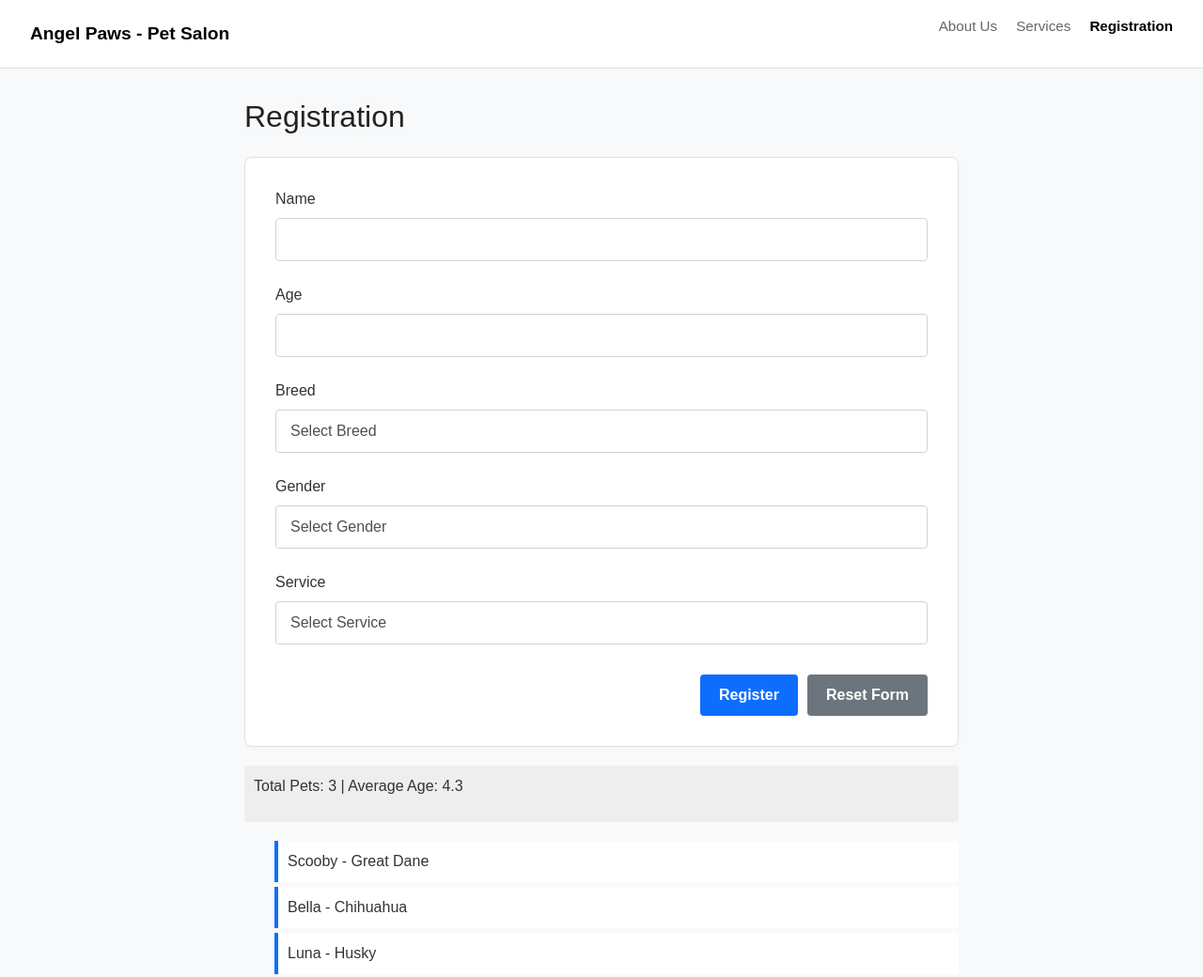
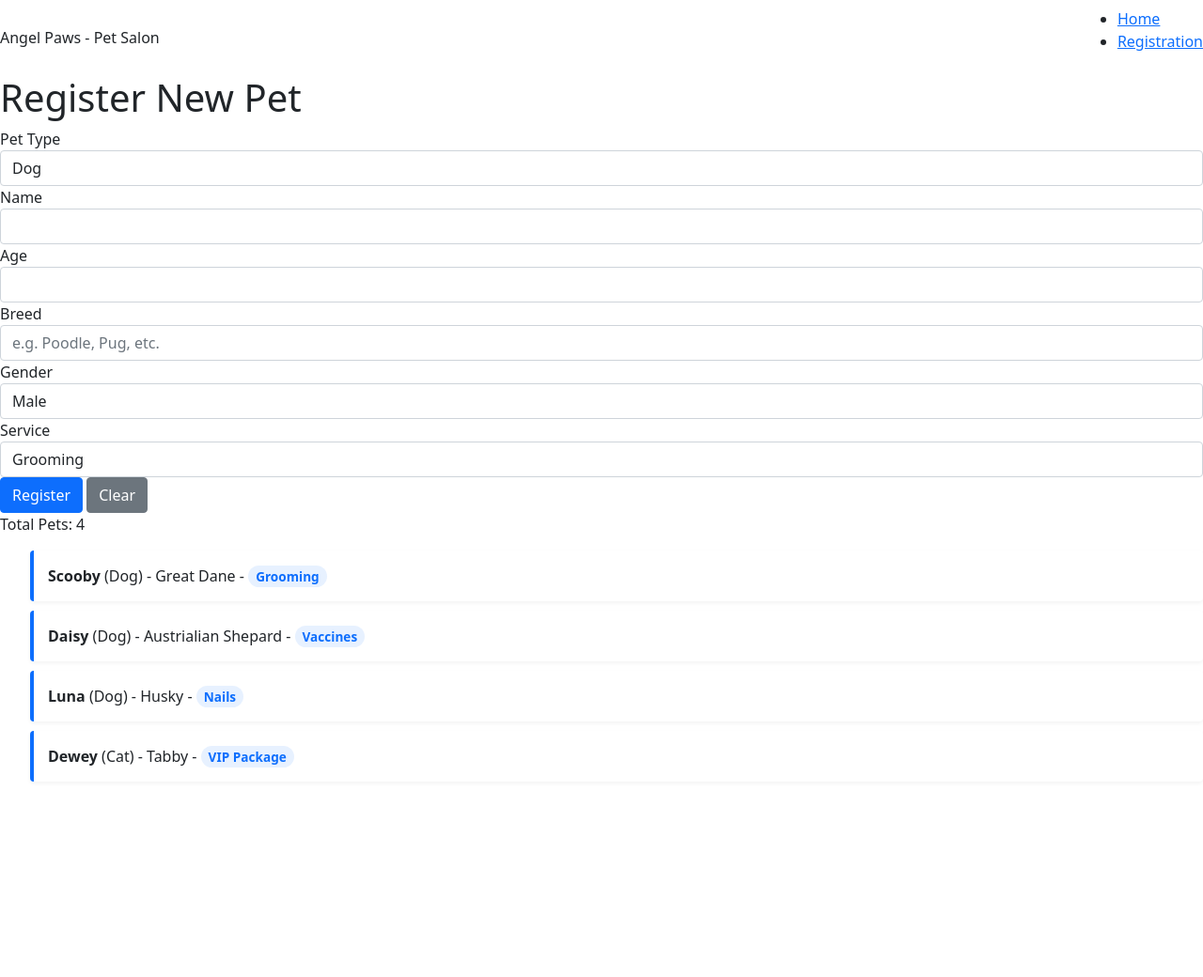
Before and after one commit to AH3719/pet-salon-ch63, a plain HTML site: page Styles/registration.html in a window 1280 px wide. Shown: the whole page at 94% size. After the commit the page ends 848 px from the top, so only its background shows below. Drawn offline with nearby package versions, Linux system fonts and the light colour scheme.

Commit message:
Assignment 2

```diff
--- a/Styles/registration.html
+++ b/Styles/registration.html
@@ -3,26 +3,34 @@
 <head>
     <meta charset="UTF-8">
     <meta name="viewport" content="width=device-width, initial-scale=1.0">
-    <title>Paws & Relax | Pet Salon Dashboard</title>
-    <link href="https://cdn.jsdelivr.net/npm/bootstrap@5.0.2/dist/css/bootstrap.min.css" rel="stylesheet">    <link rel="stylesheet" href="style.css">
+    <title>Register | Angel Paws - Pet Salon</title>
+    <link href="https://cdn.jsdelivr.net/npm/bootstrap@5.0.2/dist/css/bootstrap.min.css" rel="stylesheet" integrity="sha384-EVSTQN3/azprG1Anm3QDgpJLIm9Nao0Yz1ztcQTwFspd3yD65VohhpuuCOmLASjC" crossorigin="anonymous">
+    <link rel="stylesheet" href="style.css">
 </head>
 <body>
-
     <nav class="navbar">
-        <div class="nav-brand">Angel Paws - Pet Salon</div>
+        <div class="nav-brand salon-name-display">Angel Paws - Pet Salon</div>
         <ul class="nav-links">
-            <li><a href="#">About Us</a></li>
-            <li><a href="#">Services</a></li>
-            <li><a href="#" class="active">Registration</a></li>
+            <li><a href="index.html">Home</a></li>
+            <li><a href="registration.html" class="active">Registration</a></li>
         </ul>
     </nav>
 
     <div class="main-container">
-
-        <h1 class="page-title">Registration</h1>
+        <h1 class="page-title">Register New Pet</h1>
 
         <div class="form-card">
             <form id="pet-form" onsubmit="event.preventDefault(); registerPet();">
+
+                <div class="form-group">
+                    <label for="txt-type">Pet Type</label>
+                    <select id="txt-type" class="form-control">
+                        <option value="Dog">Dog</option>
+                        <option value="Cat">Cat</option>
+                        <option value="Bird">Bird</option>
+                        <option value="Other">Other</option>
+                    </select>
+                </div>
 
                 <div class="form-group">
                     <label for="txt-name">Name</label>
@@ -36,20 +44,12 @@
 
                 <div class="form-group">
                     <label for="txt-breed">Breed</label>
-                    <select id="txt-breed" class="form-control">
-                        <option value="" disabled selected>Select Breed</option>
-                        <option value="Mixed">Mixed</option>
-                        <option value="Labrador">Labrador</option>
-                        <option value="Chihuahua">Chihuahua</option>
-                        <option value="Poodle">Poodle</option>
-                        <option value="Other">Other</option>
-                    </select>
+                    <input type="text" id="txt-breed" class="form-control" placeholder="e.g. Poodle, Pug, etc.">
                 </div>
 
                 <div class="form-group">
                     <label for="txt-gender">Gender</label>
                     <select id="txt-gender" class="form-control">
-                        <option value="" disabled selected>Select Gender</option>
                         <option value="Male">Male</option>
                         <option value="Female">Female</option>
                     </select>
@@ -58,27 +58,25 @@
                 <div class="form-group">
                     <label for="txt-service">Service</label>
                     <select id="txt-service" class="form-control">
-                        <option value="" disabled selected>Select Service</option>
                         <option value="Grooming">Grooming</option>
                         <option value="Vaccines">Vaccines</option>
                         <option value="Nails">Nails</option>
+                        <option value="VIP Package">VIP Package</option>
                     </select>
                 </div>
 
                 <div class="button-container">
                     <button type="submit" class="btn btn-primary">Register</button>
-                    <button type="reset" class="btn btn-secondary">Reset Form</button>
+                    <button type="reset" class="btn btn-secondary">Clear</button>
                 </div>
             </form>
         </div>
 
         <div class="dashboard-stats">
-            <p>Total Pets: <span id="total-pets">0</span> | Average Age: <span id="average-age">0</span></p>
+            <p>Total Pets: <span id="total-pets">0</span></p>
         </div>
 
-        <ul id="pet-list">
-            </ul>
-
+        <ul id="pet-list"></ul>
     </div>
 
     <script src="script.js"></script>
--- a/Styles/script.js
+++ b/Styles/script.js
@@ -1,70 +1,115 @@
-// 1. Array
-const pets = [
-    { name: "Scooby", age: 7, gender: "Male", service: "Grooming", breed: "Great Dane" },
-    { name: "Bella", age: 2, gender: "Female", service: "Nails", breed: "Chihuahua" },
-    { name: "Luna", age: 4, gender: "Female", service: "Grooming", breed: "Husky" }
-];
+// object literal for the Pet Salon
+const salon = {
+    name: "Angel Paws - Pet Salon",
+    phone: "555-123-4567",
+    address: {
+        street: "University Ave",
+        number: "768-B"
+    }
+};
 
-// 2. Display Count
-function displayPetCount() {
-    document.getElementById('total-pets').innerText = pets.length;
+// object constructor (The Class for creating new pets)
+function Pet(name, age, gender, breed, service, type) {
+    this.name = name;
+    this.age = age;
+    this.gender = gender;
+    this.breed = breed;
+    this.service = service;
+    this.type = type;
 }
 
-// 3. Display Names
-function displayPetNames() {
-    const listElement = document.getElementById('pet-list');
-    listElement.innerHTML = "";
+// Array to store pets
+const pets = [];
 
-    for (let i = 0; i < pets.length; i++) {
-        let li = `<li>${pets[i].name} - ${pets[i].breed}</li>`;
-        listElement.innerHTML += li;
+// 3 pets using the Constructor ---
+const pet1 = new Pet("Scooby", 10, "Male", "Great Dane", "Grooming", "Dog");
+const pet2 = new Pet("Daisy", 5, "Female", "Austrialian Shepard", "Vaccines", "Dog");
+const pet3 = new Pet("Luna", 7, "Female", "Husky", "Nails", "Dog");
+const pet4 = new Pet("Dewey", 3, "Male", "Tabby", "VIP Package", "Cat");
+
+// Add them to the array
+pets.push(pet1, pet2, pet3, pet4);
+
+
+// --- FUNCTION 1: Display Salon Info (For index.html) ---
+function displaySalonInfo() {
+    const salonNameVars = document.getElementsByClassName("salon-name-display");
+    const salonAddressVars = document.getElementsByClassName("salon-address-display");
+    const salonPhoneVars = document.getElementsByClassName("salon-phone-display");
+
+    // Update all elements with these classes (in case used in header and footer)
+    for(let i=0; i<salonNameVars.length; i++) {
+        salonNameVars[i].innerText = salon.name;
+    }
+    for(let i=0; i<salonAddressVars.length; i++) {
+        salonAddressVars[i].innerText = `${salon.address.number} ${salon.address.street}`;
+    }
+    for(let i=0; i<salonPhoneVars.length; i++) {
+        salonPhoneVars[i].innerText = salon.phone;
     }
 }
 
-// 4. Average Age
-function calculateAverageAge() {
-    let totalAge = 0;
-    for (let i = 0; i < pets.length; i++) {
-        totalAge += Number(pets[i].age);
+// --- FUNCTION 2: Display Pets in List (For register.html) ---
+function displayPetNames() {
+    // Check if the list exists (so this doesn't error on index.html)
+    const listElement = document.getElementById('pet-list');
+    if (listElement) {
+        listElement.innerHTML = ""; // Clear list
+
+        for (let i = 0; i < pets.length; i++) {
+            // Using a template string to show more info
+            let li = `
+            <li>
+                <strong>${pets[i].name}</strong> (${pets[i].type})
+                - ${pets[i].breed}
+                - <span class="service-tag">${pets[i].service}</span>
+            </li>`;
+            listElement.innerHTML += li;
+        }
+
+        // Update count
+        document.getElementById('total-pets').innerText = pets.length;
     }
-    let average = totalAge / pets.length;
-    document.getElementById('average-age').innerText = average.toFixed(1);
 }
 
-// 5. Register Function
+// --- FUNCTION 3: Register New Pet ---
 function registerPet() {
-    const nameInput = document.getElementById('txt-name').value;
-    const ageInput = document.getElementById('txt-age').value;
-    const breedInput = document.getElementById('txt-breed').value;
-    const genderInput = document.getElementById('txt-gender').value;
-    const serviceInput = document.getElementById('txt-service').value;
+    // 1. Get values
+    const nameInput = document.getElementById('txt-name');
+    const ageInput = document.getElementById('txt-age');
+    const breedInput = document.getElementById('txt-breed');
+    const genderInput = document.getElementById('txt-gender');
+    const serviceInput = document.getElementById('txt-service');
+    const typeInput = document.getElementById('txt-type'); // NEW FIELD
 
-    if(!nameInput || !ageInput || !breedInput) {
-        alert("Please fill in all fields.");
+    // 2. Validation (Simple)
+    if(nameInput.value === "" || ageInput.value === "") {
+        alert("Please enter required fields");
         return;
     }
 
-    const newPet = {
-        name: nameInput,
-        age: Number(ageInput),
-        gender: genderInput,
-        service: serviceInput,
-        breed: breedInput
-    };
+    // 3. Create the new object using the Constructor
+    const newPet = new Pet(
+        nameInput.value,
+        Number(ageInput.value),
+        genderInput.value,
+        breedInput.value,
+        serviceInput.value,
+        typeInput.value // Passing the new type
+    );
 
+    // 4. Add to array
     pets.push(newPet);
 
-    displayPetCount();
+    // 5. Update Display
     displayPetNames();
-    calculateAverageAge();
 
-    // Reset form after submission
+    // 6. Clear the form
     document.getElementById('pet-form').reset();
 }
 
-// Init
+// --- ON LOAD ---
 window.onload = function() {
-    displayPetCount();
+    displaySalonInfo();
     displayPetNames();
-    calculateAverageAge();
-};
+}
--- a/Styles/style.css
+++ b/Styles/style.css
@@ -1,149 +1,51 @@
-/* Global Resets */
-* {
-    box-sizing: border-box;
-    margin: 0;
-    padding: 0;
-    font-family: 'Nunito', sans-serif;
+
+
+.hero-section {
+    text-align: center;
+    padding: 50px 20px;
+    background-color: white;
+    margin: 20px auto;
+    max-width: 800px;
+    border-radius: 8px;
+    box-shadow: 0 4px 6px rgba(255, 191, 0, 0.79);
 }
 
-body {
-    background-color: #f8f9fa; /* Very light grey background */
+.hero-section h1 {
+    color: #2c3e50;
+    margin-bottom: 10px;
+}
+
+.info-box {
+    background-color: #f8f9fa;
+    padding: 20px;
+    border-left: 5px solid #0d6efd;
+    text-align: left;
+    max-width: 400px;
+    margin: 20px auto;
+    border-radius: 4px;
+}
+
+.info-box h3 {
+    margin-bottom: 10px;
     color: #333;
 }
 
-/* --- NEW: Navigation Bar Styles --- */
-.navbar {
-    background-color: white;
-    padding: 1rem 2rem;
-    display: flex;
-    align-items: center;
-    border-bottom: 1px solid #ddd;
-    margin-bottom: 2rem;
+/* List Item Styling */
+#pet-list li {
+    background: white;
+    padding: 15px;
+    margin-bottom: 10px;
+    border-left: 4px solid #0d6efd;
+    border-radius: 4px;
+    box-shadow: 0 2px 4px rgba(0,0,0,0.05);
+    list-style: none;
 }
 
-.nav-brand {
-    font-weight: bold;
-    font-size: 1.2rem;
-    margin-right: 2rem;
-    color: #000;
-}
-
-.nav-links {
-    list-style: none;
-    display: flex;
-    gap: 20px;
-}
-
-.nav-links a {
-    text-decoration: none;
-    color: #666;
-    font-size: 0.95rem;
-}
-
-.nav-links a.active {
-    color: #000;
+.service-tag {
+    background-color: #e7f1ff;
+    color: #0d6efd;
+    padding: 2px 8px;
+    border-radius: 12px;
+    font-size: 0.85rem;
     font-weight: bold;
 }
-
-/* --- Main Layout --- */
-.main-container {
-    max-width: 800px;
-    margin: 0 auto;
-    padding: 0 20px;
-}
-
-.page-title {
-    font-size: 2rem;
-    margin-bottom: 1.5rem;
-    color: #222;
-}
-
-/* --- Form Card Styles (Matching the image) --- */
-.form-card {
-    background-color: white;
-    padding: 2rem;
-    border: 1px solid #e0e0e0;
-    border-radius: 8px; /* Slightly rounded corners */
-    box-shadow: 0 2px 5px rgba(0,0,0,0.02);
-}
-
-.form-group {
-    margin-bottom: 1.5rem;
-}
-
-label {
-    display: block; /* Forces label to be on its own line */
-    margin-bottom: 0.5rem;
-    font-weight: 500;
-    color: #333;
-}
-
-.form-control {
-    width: 100%;
-    padding: 10px 15px;
-    border: 1px solid #ced4da;
-    border-radius: 4px;
-    font-size: 1rem;
-    color: #495057;
-    outline: none;
-}
-
-.form-control:focus {
-    border-color: #2684FF; /* Blue border on click */
-    box-shadow: 0 0 0 3px rgba(38, 132, 255, 0.2);
-}
-
-/* --- Button Styles --- */
-.button-container {
-    display: flex;
-    justify-content: flex-end; /* Pushes buttons to the right */
-    gap: 10px;
-    margin-top: 2rem;
-}
-
-.btn {
-    padding: 10px 20px;
-    border: none;
-    border-radius: 4px;
-    font-size: 1rem;
-    cursor: pointer;
-    font-weight: 600;
-}
-
-.btn-primary {
-    background-color: #0d6efd; /* Bright Blue */
-    color: white;
-}
-
-.btn-primary:hover {
-    background-color: #0b5ed7;
-}
-
-.btn-secondary {
-    background-color: #6c757d; /* Grey */
-    color: white;
-}
-
-.btn-secondary:hover {
-    background-color: #5c636a;
-}
-
-/* --- List Styling (Kept simple) --- */
-.dashboard-stats {
-    margin-top: 20px;
-    padding: 10px;
-    background: #eee;
-    border-radius: 4px;
-}
-
-#pet-list {
-    list-style: none;
-    margin-top: 20px;
-}
-
-#pet-list li {
-    background: white;
-    padding: 10px;
-    margin-bottom: 5px;
-    border-left: 4px solid #0d6efd;
-}
```
Also changed, not shown: Styles/index.html (+23 -55 lines).
